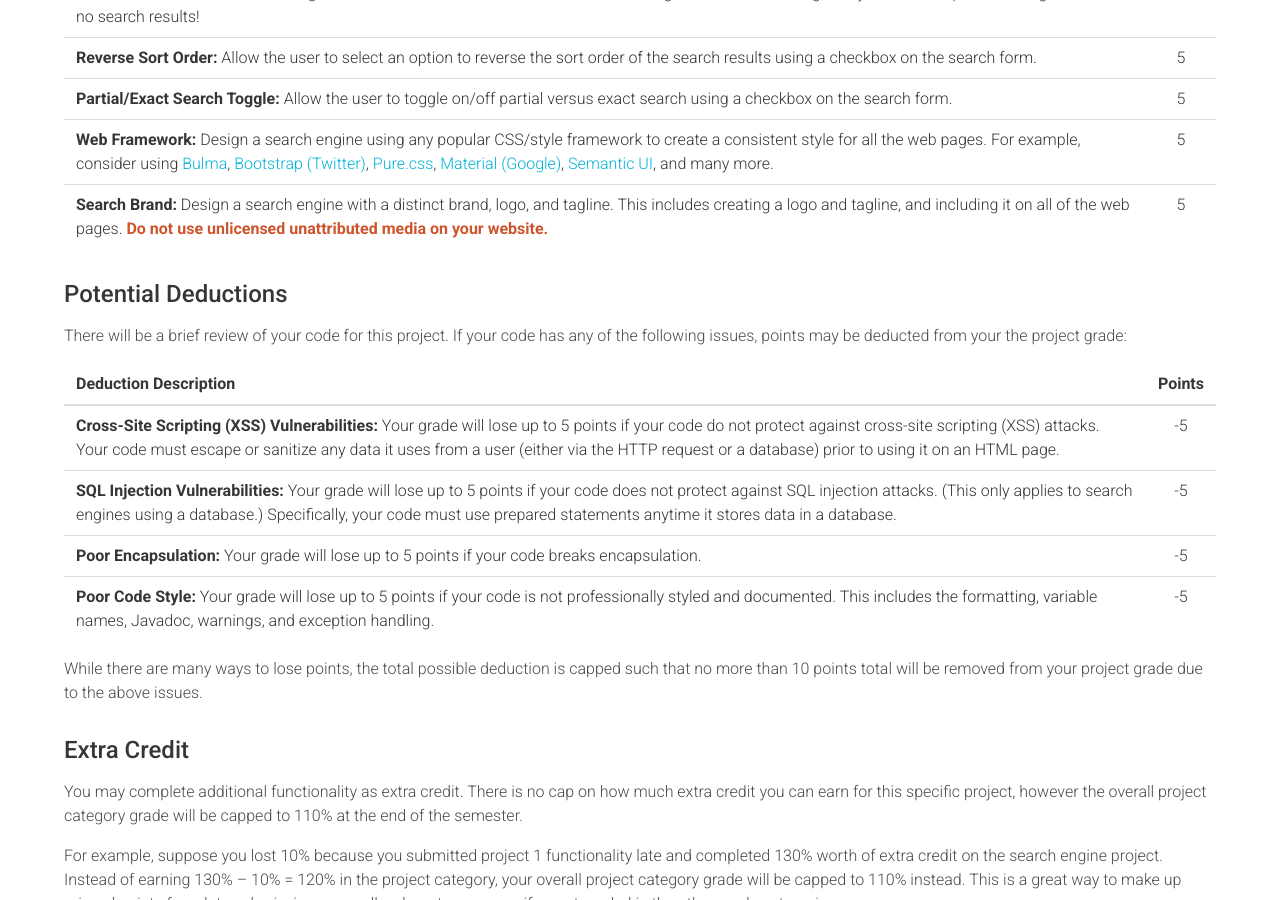
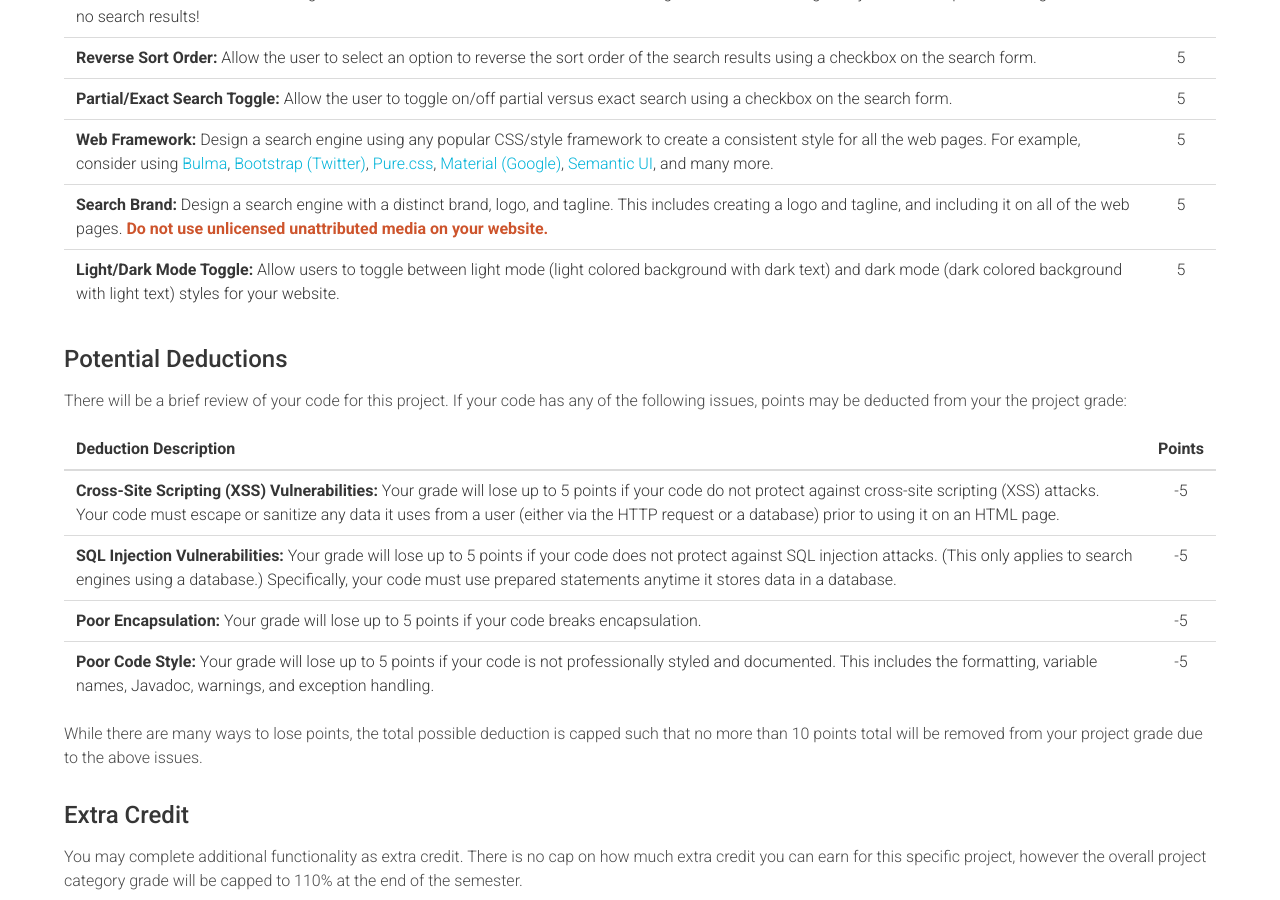
Before and after one commit to usf-cs212-spring2021/usf-cs212-spring2021.github.io, a Jekyll site: the page built from _projects/project-4b.md, in a window 1280 px wide and 900 px high, scrolled down 3762 px. Built offline with Jekyll 4.4.1, drawn with Linux system fonts in a browser that asks for light colours; comment, search, counter and statistics services are not loaded.

Commit message:
Adding dark mode feature.

```diff
--- a/_projects/project-4b.md
+++ b/_projects/project-4b.md
@@ -117,6 +117,7 @@ The following miscellaneous features may also be implemented:
 | **Partial/Exact Search Toggle:** Allow the user to toggle on/off partial versus exact search using a checkbox on the search form. | 5 |
 | **Web Framework:** Design a search engine using any popular CSS/style framework to create a consistent style for all the web pages. For example, consider using [Bulma](https://bulma.io/), [Bootstrap (Twitter)](https://getbootstrap.com/), [Pure.css](https://purecss.io/), [Material (Google)](https://material.io/develop/web/), [Semantic UI](https://semantic-ui.com/), and many more. | 5 |
 | **Search Brand:** Design a search engine with a distinct brand, logo, and tagline. This includes creating a logo and tagline, and including it on all of the web pages. **Do not use unlicensed unattributed media on your website.**{: .has-text-danger } | 5 |
+| **Light/Dark Mode Toggle:** Allow users to toggle between light mode (light colored background with dark text) and dark mode (dark colored background with light text) styles for your website. | 5 |
 {: .table .is-hoverable .features }
 
 ### Potential Deductions
```
